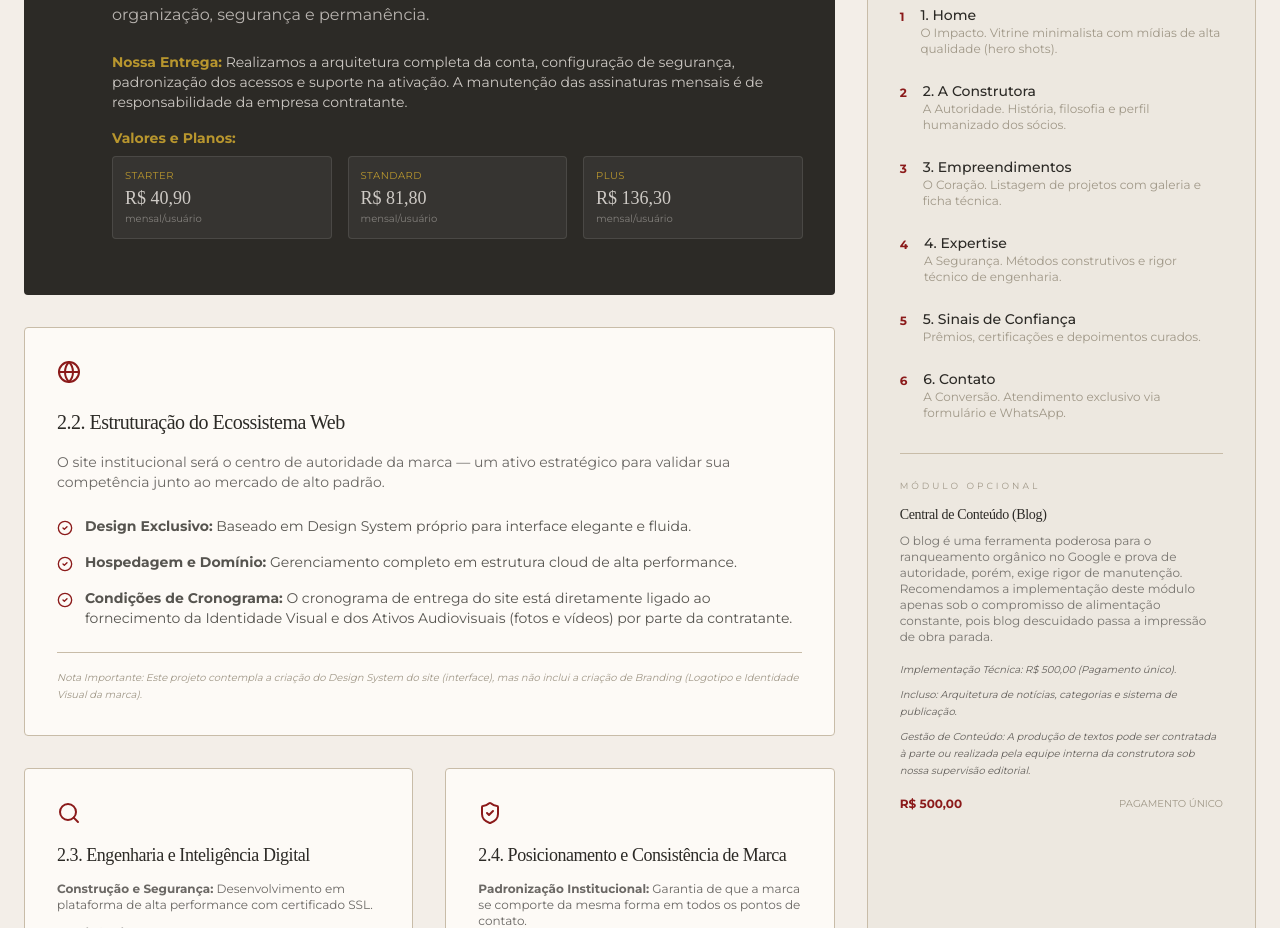
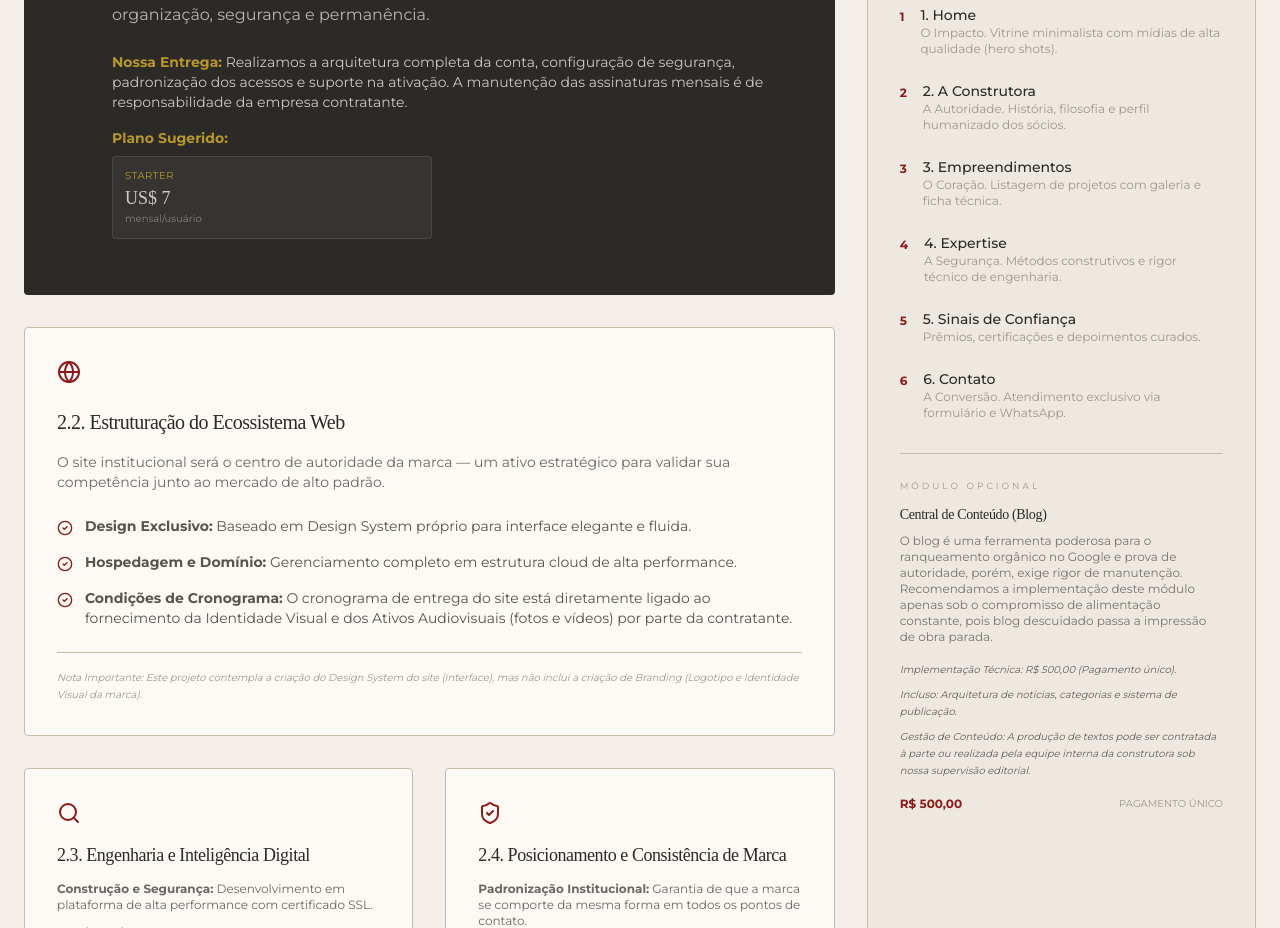
Before and after one commit to georgiaaaah/ghost-media-proposal, a React (Vite) app: page / in a window 1280 px wide. Shown: the part 3200-4128 px from the top of the page. Built offline with nearby package versions, Linux system fonts and the light colour scheme; a web font is replaced by a local one.

Commit message:
atualizar proposta

```diff
--- a/src/App.tsx
+++ b/src/App.tsx
@@ -287,21 +287,11 @@ export default function App() {
                           <strong className="text-brand-dourado">Nossa Entrega:</strong> Realizamos a arquitetura completa da conta, configuração de segurança, padronização dos acessos e suporte na ativação. A manutenção das assinaturas mensais é de responsabilidade da empresa contratante.
                         </p>
                         <div>
-                          <p className="font-bold text-brand-dourado mb-2">Valores e Planos:</p>
-                          <ul className="grid grid-cols-1 sm:grid-cols-3 gap-4">
-                            <li className="bg-white/5 p-3 rounded border border-white/10">
+                          <p className="font-bold text-brand-dourado mb-2">Plano Sugerido:</p>
+                          <ul className="grid grid-cols-1 gap-4">
+                            <li className="bg-white/5 p-3 rounded border border-white/10 max-w-xs">
                               <p className="text-[10px] uppercase tracking-wider text-brand-dourado">Starter</p>
-                              <p className="text-lg font-display">R$ 40,90</p>
-                              <p className="text-[10px] opacity-50">mensal/usuário</p>
-                            </li>
-                            <li className="bg-white/5 p-3 rounded border border-white/10">
-                              <p className="text-[10px] uppercase tracking-wider text-brand-dourado">Standard</p>
-                              <p className="text-lg font-display">R$ 81,80</p>
-                              <p className="text-[10px] opacity-50">mensal/usuário</p>
-                            </li>
-                            <li className="bg-white/5 p-3 rounded border border-white/10">
-                              <p className="text-[10px] uppercase tracking-wider text-brand-dourado">Plus</p>
-                              <p className="text-lg font-display">R$ 136,30</p>
+                              <p className="text-lg font-display">US$ 7</p>
                               <p className="text-[10px] opacity-50">mensal/usuário</p>
                             </li>
                           </ul>
```
